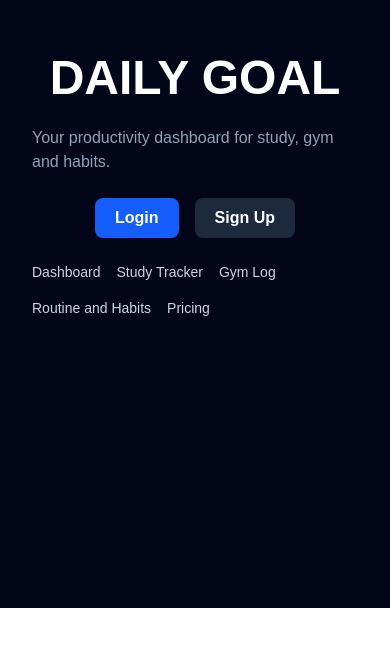
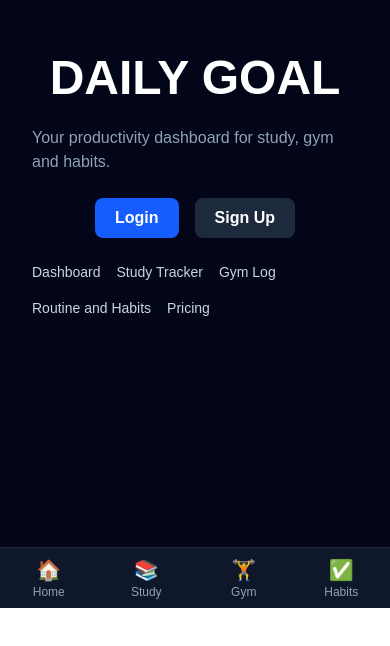
Before and after one commit to prashant14391443-ship-it/daily-goal, a Next.js app: page / in a window 390 px wide. Shown: the part 236-882 px from the top of the page. Before the commit the page ends 844 px from the top, so only its background shows below. Built offline with nearby package versions, Linux system fonts and the light colour scheme.

Commit message:
mobile bottom navigation

```diff
--- /dev/null
+++ b/app/BottomNav.tsx
@@ -0,0 +1,36 @@
+"use client";
+
+import Link from "next/link";
+import { usePathname } from "next/navigation";
+
+export default function BottomNav() {
+  const path = usePathname();
+
+  if (path === "/login" || path === "/signup") return null;
+
+  const tabs = [
+    { href: "/dashboard", label: "Home", icon: "🏠" },
+    { href: "/study-tracker", label: "Study", icon: "📚" },
+    { href: "/gym-log", label: "Gym", icon: "🏋️" },
+    { href: "/routine-habits", label: "Habits", icon: "✅" },
+  ];
+
+  return (
+    <nav className="fixed bottom-0 left-0 right-0 z-50 bg-slate-900 border-t border-slate-800 md:hidden">
+      <div className="grid grid-cols-4">
+        {tabs.map((t) => (
+          <Link
+            key={t.href}
+            href={t.href}
+            className={`flex flex-col items-center py-2 text-xs ${
+              path === t.href ? "text-blue-400" : "text-slate-400"
+            }`}
+          >
+            <span className="text-xl">{t.icon}</span>
+            {t.label}
+          </Link>
+        ))}
+      </div>
+    </nav>
+  );
+}
--- a/app/layout.tsx
+++ b/app/layout.tsx
@@ -1,6 +1,7 @@
 import type { Metadata } from "next";
 import { Geist, Geist_Mono } from "next/font/google";
 import "./globals.css";
+import BottomNav from "./BottomNav";
 
 const geistSans = Geist({
   variable: "--font-geist-sans",
@@ -25,9 +26,10 @@ export default function RootLayout({
   return (
     <html lang="en">
       <body
-        className={`${geistSans.variable} ${geistMono.variable} h-full antialiased`}
+        className={`${geistSans.variable} ${geistMono.variable} h-full antialiased pb-16 md:pb-0`}
       >
         {children}
+        <BottomNav />
       </body>
     </html>
   );
```
